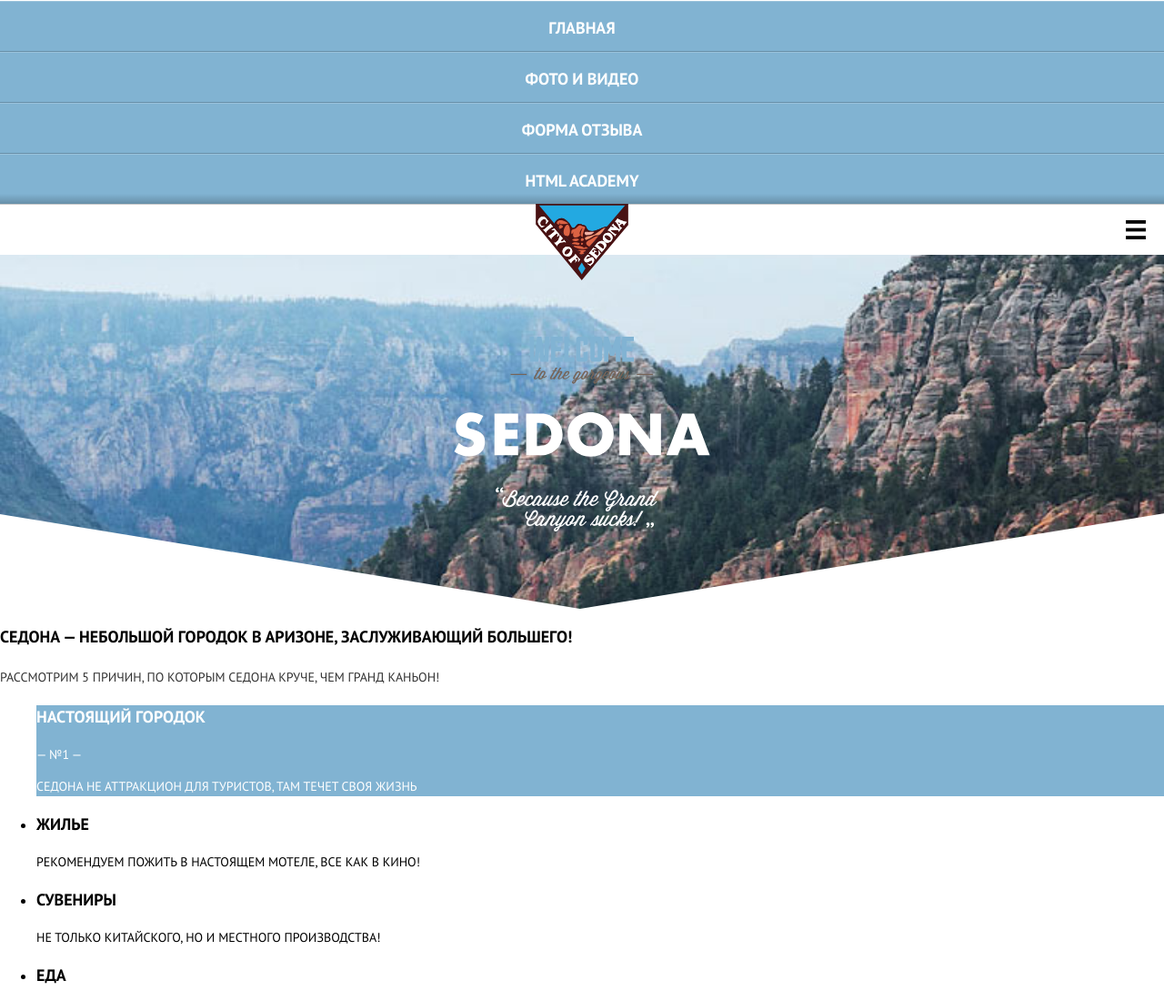
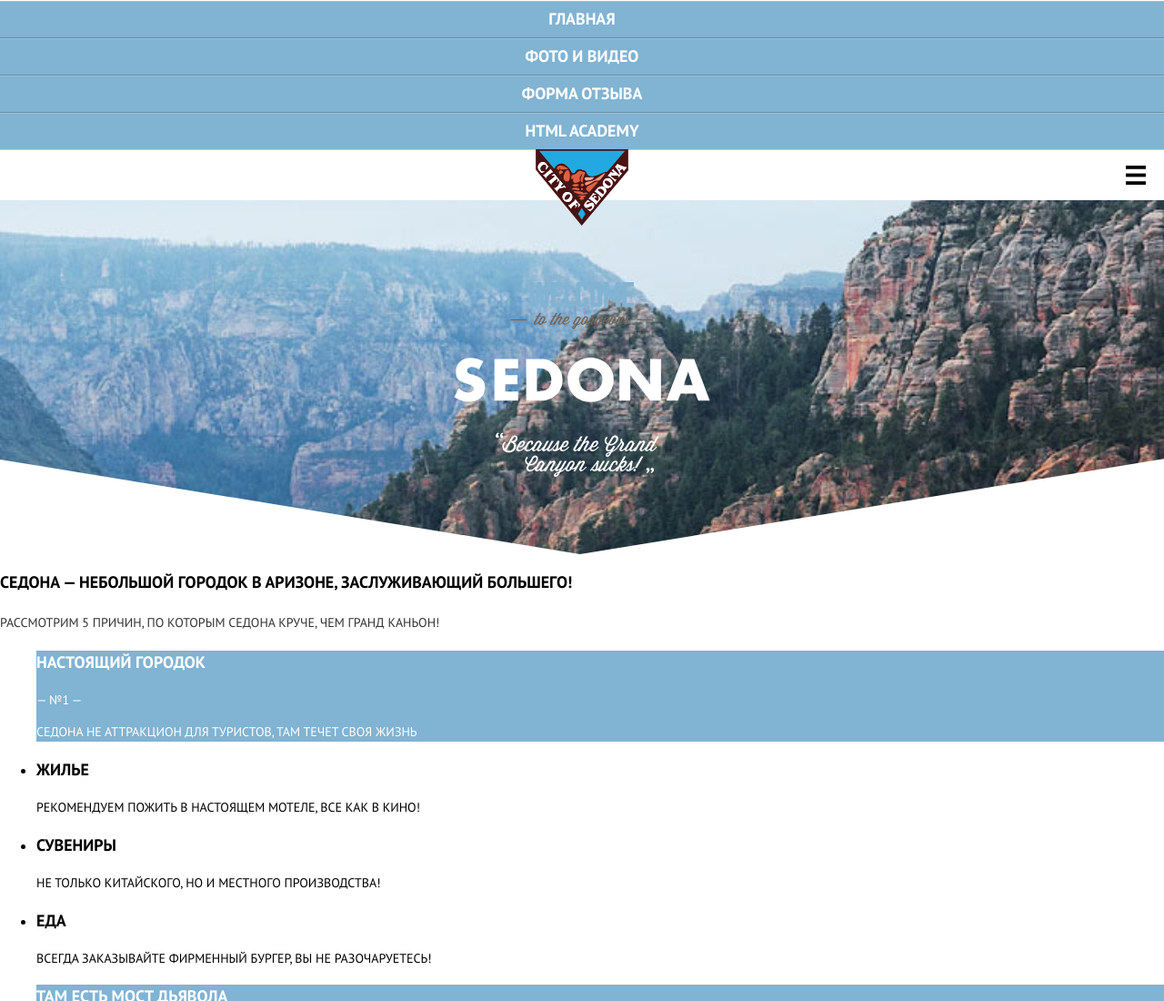
Before and after one commit to georgylazarev/1338907-sedona-20, a website: page source/index.html in a window 1280 px wide. Shown: the top 1100 px of the page at 91% size. Drawn offline with nearby package versions, Linux system fonts and the light colour scheme; files that its build step writes are made by us from their sources.

Commit message:
добавил состояния меню

```diff
--- a/source/sass/blocks/navigation.scss
+++ b/source/sass/blocks/navigation.scss
@@ -3,28 +3,42 @@
 }
 
 .navigation__list {
-background-color: #81B3D2;
+padding: 0;
+margin: 0;
 list-style: none;
-margin: 0;
-padding: 0;
-background: linear-gradient(180deg, rgba(0, 0, 0, 0) 95%, rgba(0, 0, 0, 0.2) 100%),
-            linear-gradient(#81B3D2 0, #81B3D2 100%);
+background: linear-gradient(180deg, rgba(0, 0, 0, 0) 95%, rgba(0, 0, 0, 0.2) 100%), linear-gradient(#81B3D2 0, #81B3D2 100%);
 }
 
 .navigation__item {
-  text-align: center;
+  margin-top: 1px;
   box-shadow: 0px 1px 0px rgba(1, 1, 1, 0.2), inset 0px 1px 0px rgba(255, 255, 255, 0.2);
-  margin-top: 1px;
-  padding: 10px 0 5px;
+  background-color: #81B3D2;
+}
+
+.navigation__item:hover {
+  background-color: #669EC0;
+}
+
+.navigation__item:active {
+  background-color: #5496BD;
 }
 
 .navigation__link {
+  align-items: center;
+  justify-content: center;
+  display: flex;
+  width: 100%;
+  height: 100%;
+  font-size: 18px;
   font-weight: bold;
-  font-size: 18px;
   line-height: 40px;
+  color: #ffffff;
+  text-decoration: none;
   text-transform: uppercase;
-  text-decoration: none;
-  color: #ffffff;
+}
+
+.navigation__link:active {
+  opacity: 0.3;
 }
 
 .navigation__link--current {
```
